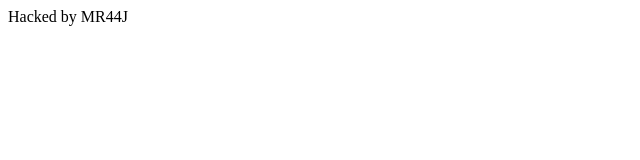
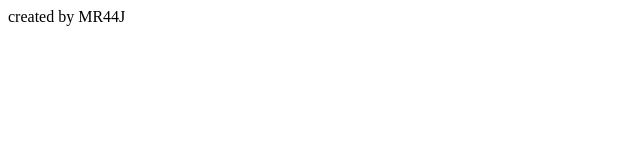
Before and after one commit to acepj60/kopi.ga, a plain HTML site: page index.html in a window 1280 px wide. Shown: the full height of the page, 0-640 px from the left. Drawn offline with Linux system fonts and the light colour scheme.

Commit message:
Update index.html

```diff
--- a/index.html
+++ b/index.html
@@ -1 +1 @@
-<html>Hacked by MR44J</html>
+<html>created by MR44J</html>
```
